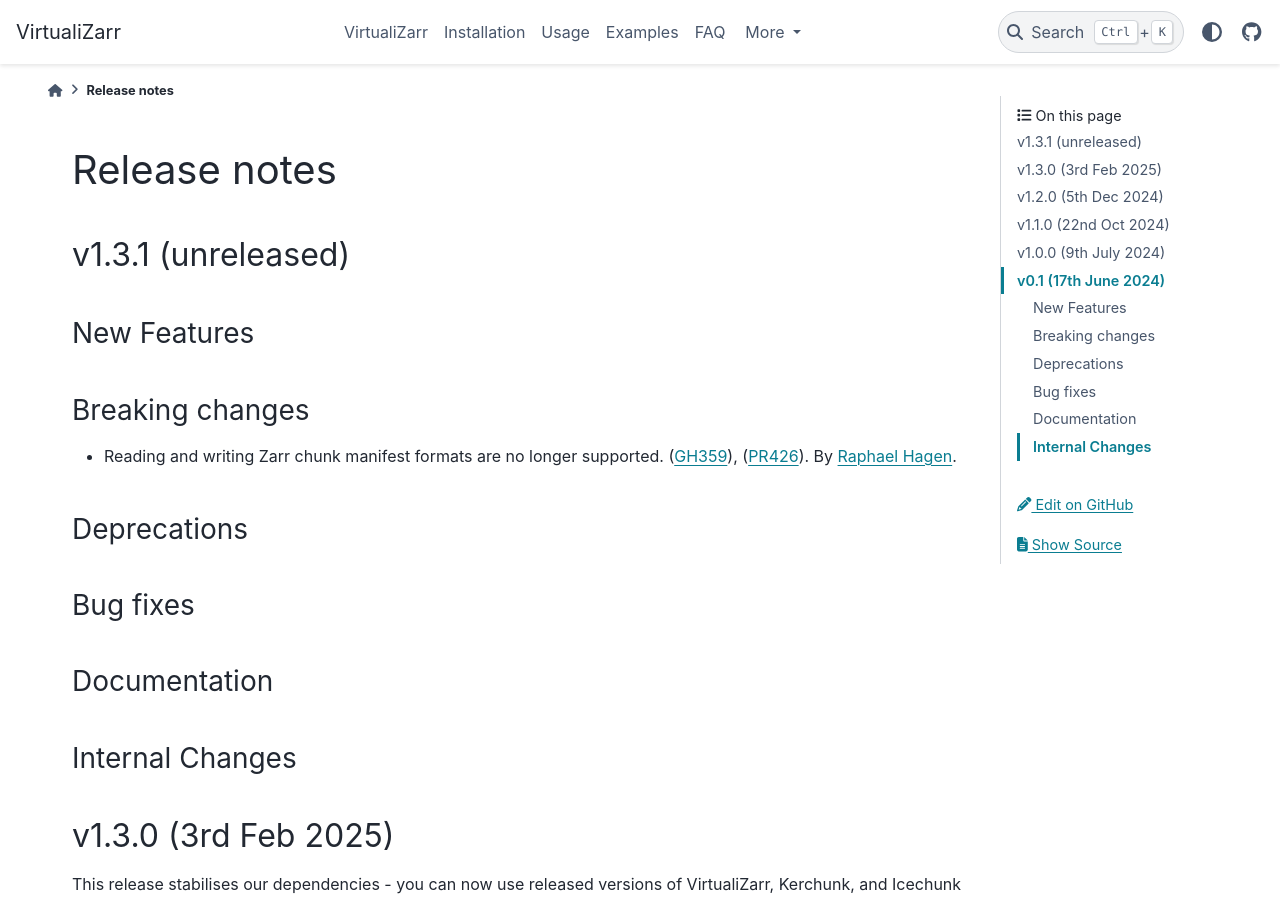
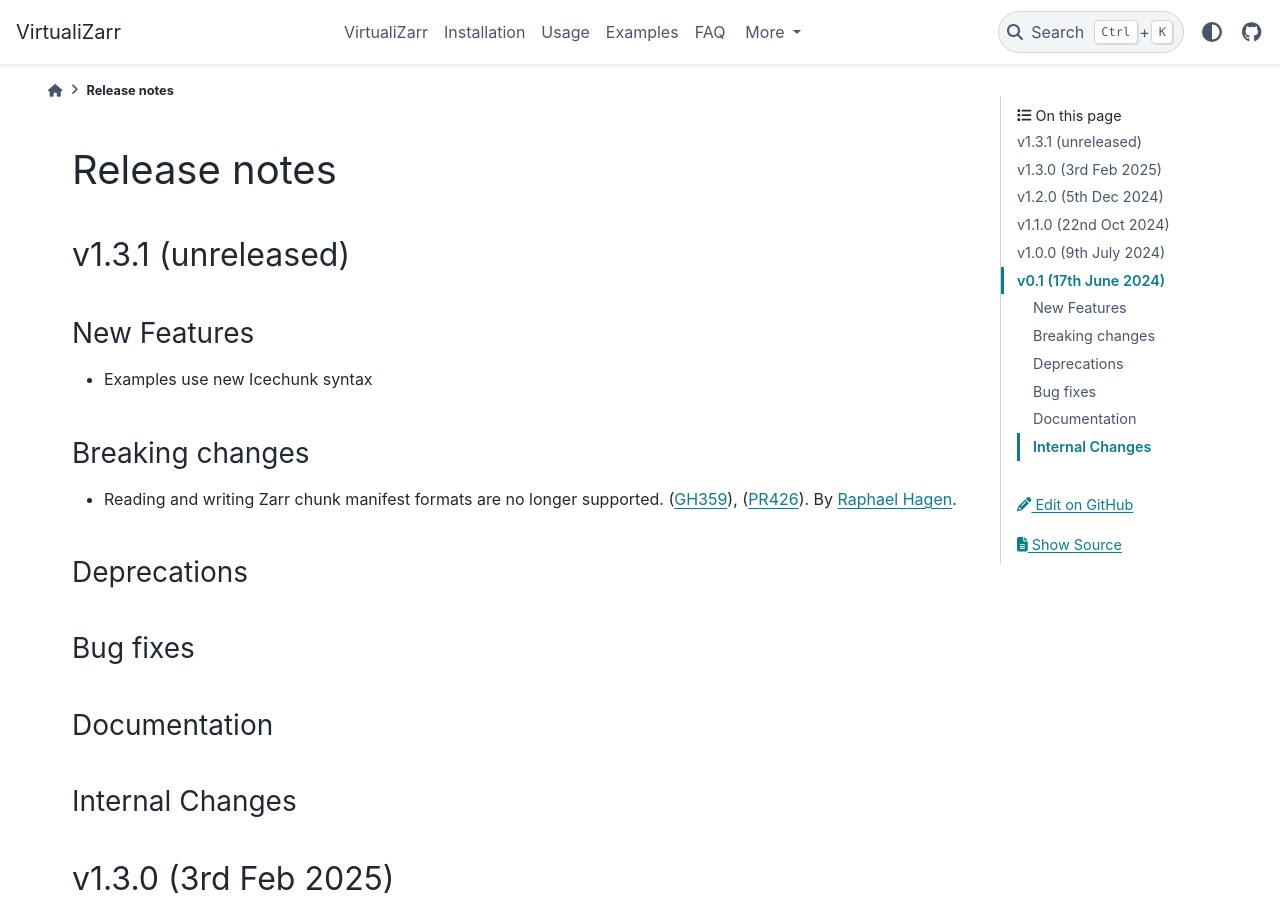
Before and after one commit to zarr-developers/VirtualiZarr, a Sphinx documentation site: the page built from docs/releases.rst, in a window 1280 px wide and 900 px high. Built offline with Sphinx 7.4.7 and the PyData theme 0.15.4, drawn with Linux system fonts in a browser that asks for light colours.

Commit message:
Update releases.rst

```diff
--- a/docs/releases.rst
+++ b/docs/releases.rst
@@ -8,7 +8,7 @@
 
 New Features
 ~~~~~~~~~~~~
-
+- Examples use new Icechunk syntax
 Breaking changes
 ~~~~~~~~~~~~~~~~
 
```
